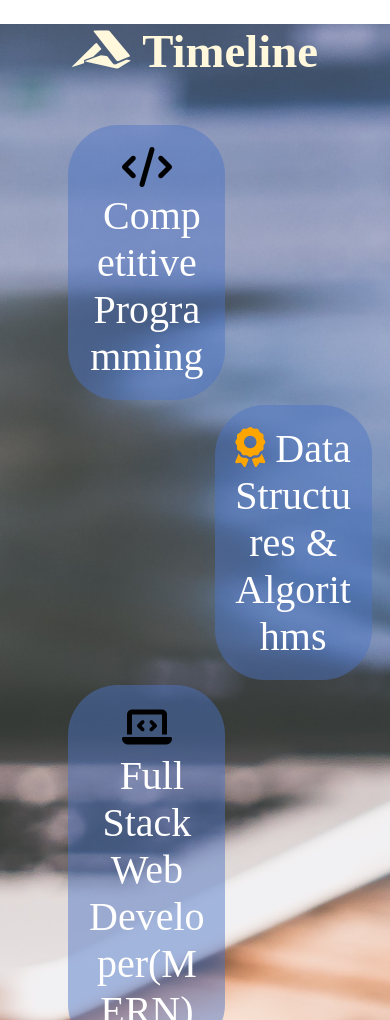
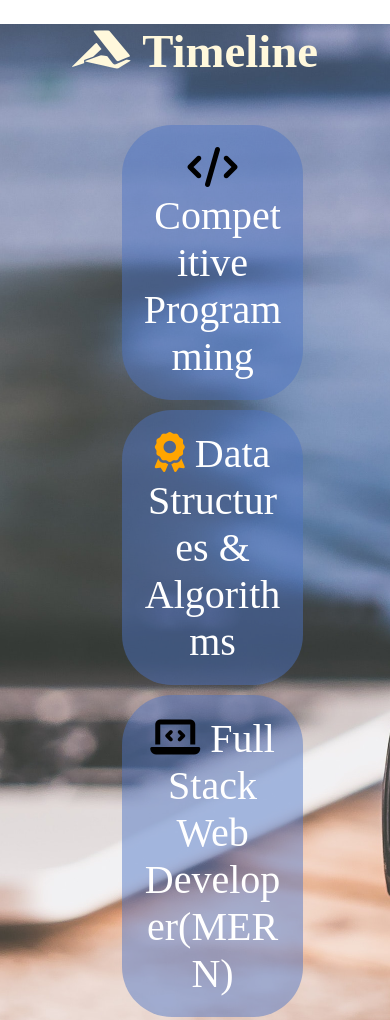
Before and after one commit to SrvstvRajat/Portfolio, a plain HTML site: page index.html in a window 390 px wide. Shown: the part 3148-4168 px from the top of the page. Drawn offline with Linux system fonts and the light colour scheme.

Commit message:
Update res.css

```diff
--- a/res.css
+++ b/res.css
@@ -332,6 +332,24 @@ section:nth-child(2n)
     left: 55%;
 }
 
+
+@media screen and (max-width:900px)
+{
+    .timelinebox{
+        width: 90%;
+    }
+    .timelineboxdiv
+    {
+        position: relative;
+        margin: auto;
+        margin-bottom: 10px;
+    }
+    .timelineboxdiv:nth-child(2n)
+    {
+        left:5%;
+    }
+}
+
 /* .time-divide
 {
     position:absolute;
```
